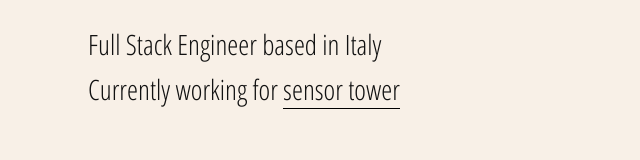
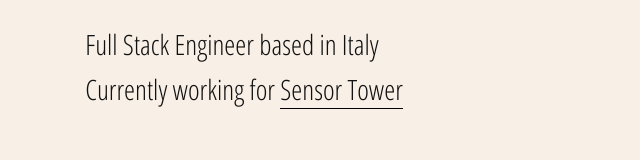
Before and after one commit to szanella/samuelezanella.dev, a React (Create React App) app: page / in a window 1280 px wide. Shown: the part 417-577 px from the top of the page, without its empty margins (396-1036 px from the left). Built offline with nearby package versions, Linux system fonts and the light colour scheme.

Commit message:
Update App.js
Change formatting

```diff
--- a/src/App.js
+++ b/src/App.js
@@ -198,7 +198,7 @@ class App extends React.Component {
           <h1 className='name'>Samuele</h1>
 
           <p>Full Stack Engineer based in Italy</p>
-          <p>Currently working for <ExtLink href='https://sensortower.com/'>sensor tower</ExtLink></p>
+          <p>Currently working for <ExtLink href='https://sensortower.com/'>Sensor Tower</ExtLink></p>
         </div>
 
         <div className='shards-container' ref={shardsContainer => {
```
